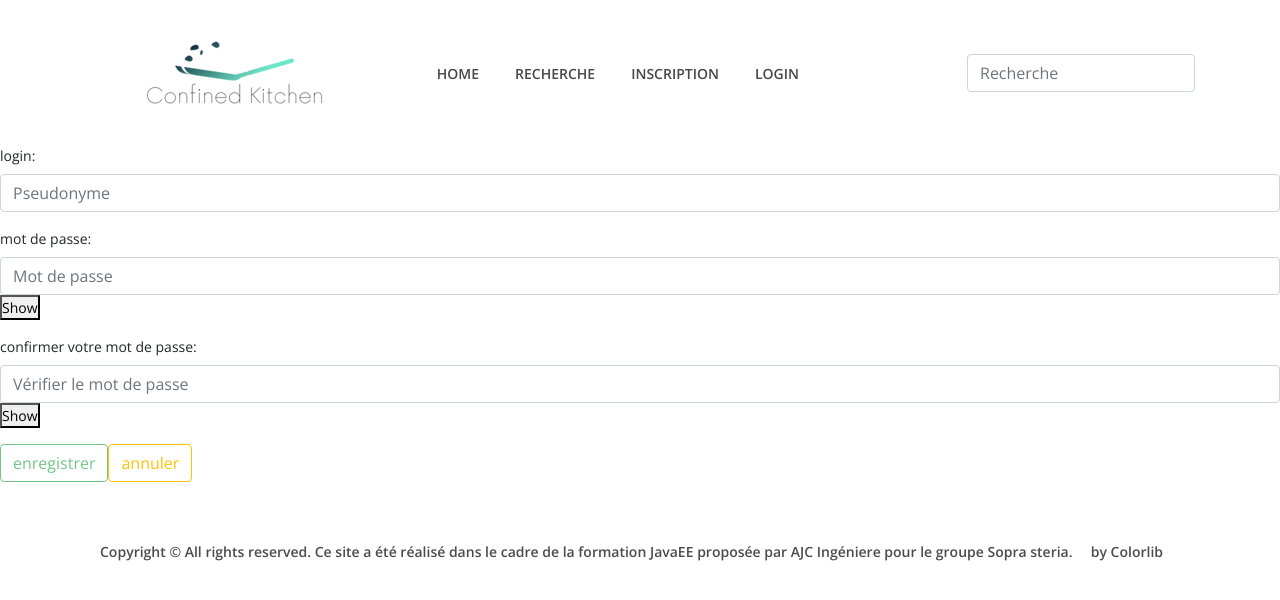
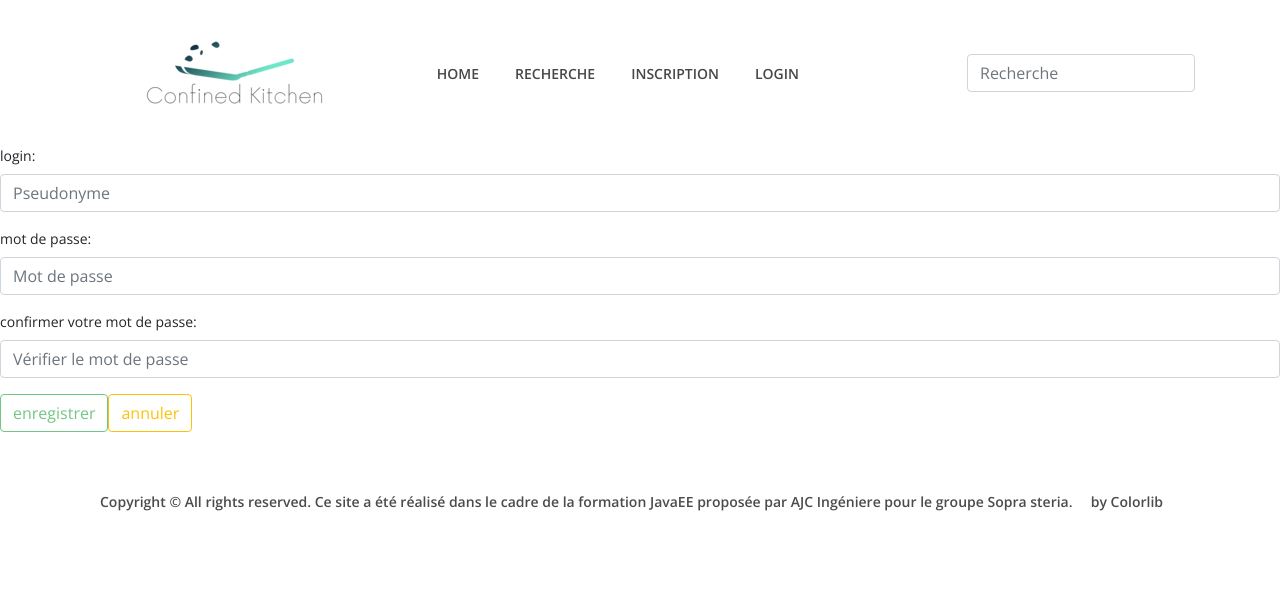
Before and after one commit to FlorentKl/Projet-AJC, an Angular app in the folder angular/: page /inscription in a window 1280 px wide. Shown: the top 600 px of the page. Built offline with nearby package versions, Linux system fonts and the light colour scheme; a web font is replaced by a local one.

Commit message:
Suppression bouton show

```diff
--- a/angular/src/app/user/component/inscription/inscription.component.html
+++ b/angular/src/app/user/component/inscription/inscription.component.html
@@ -13,9 +13,8 @@
         </div>
         <div class="form-group">
             <label>mot de passe:</label>
-            <input [type]="show1 ? 'text' : 'password'" [(ngModel)]="user.password" class="form-control"
-                formControlName="password" placeholder="Mot de passe">
-            <button (click)="password1()">Show</button>
+            <input type="password" [(ngModel)]="user.password" class="form-control" formControlName="password"
+                placeholder="Mot de passe">
             <div *ngIf="passwordCtrl.dirty&&passwordCtrl.hasError('required')" class="alert alert-danger">
                 mot de passe obligatoire
             </div>
@@ -25,9 +24,8 @@
         </div>
         <div class="form-group">
             <label>confirmer votre mot de passe:</label>
-            <input [type]="show2 ? 'text' : 'password'" class="form-control" formControlName="confirme"
+            <input type="password" class="form-control" formControlName="confirme"
                 placeholder="Vérifier le mot de passe">
-            <button (click)="password2()">Show</button>
             <div *ngIf="confirmeCtrl.dirty&&confirmeCtrl.hasError('required')" class="alert alert-danger">
                 confirmation obligatoire
             </div>
```
